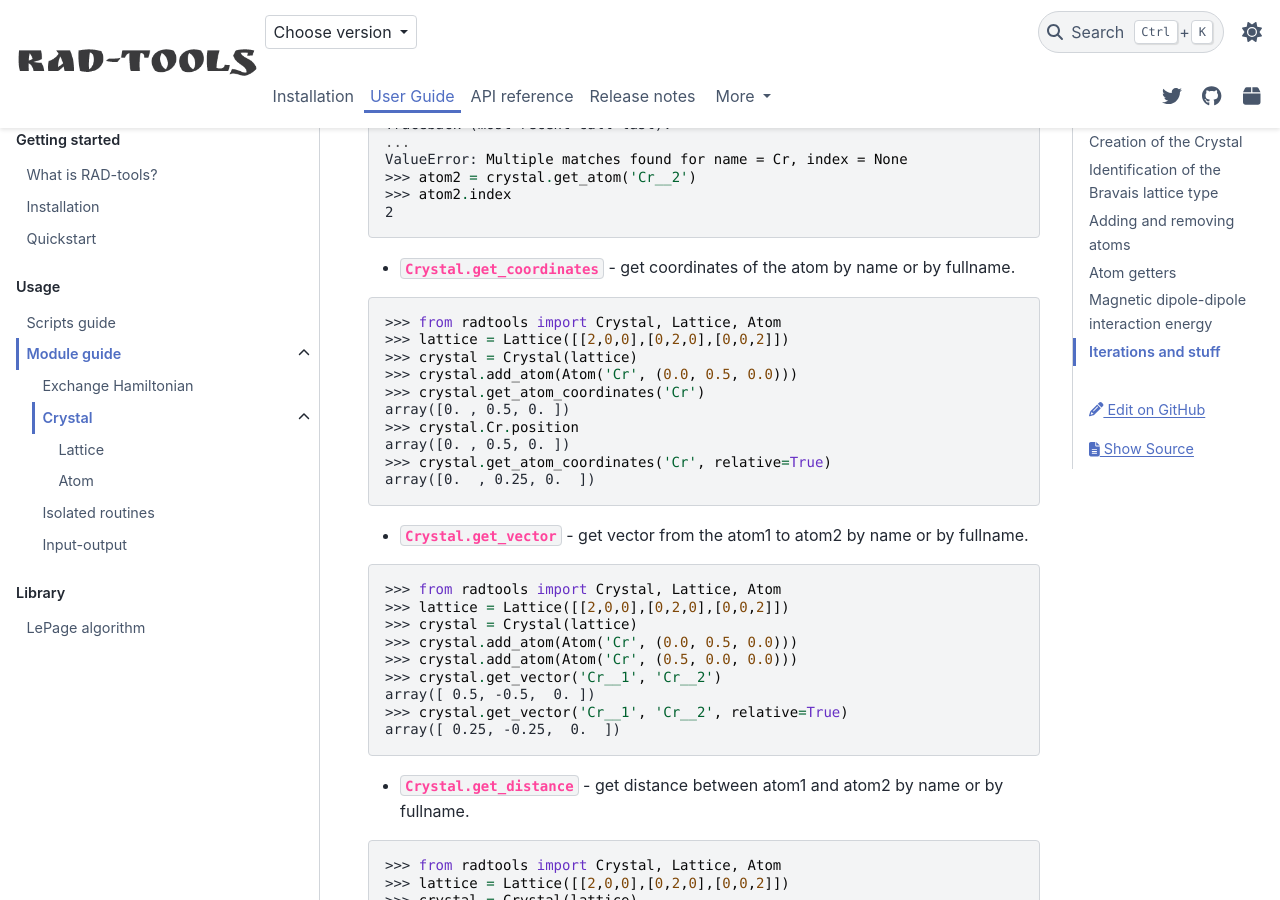
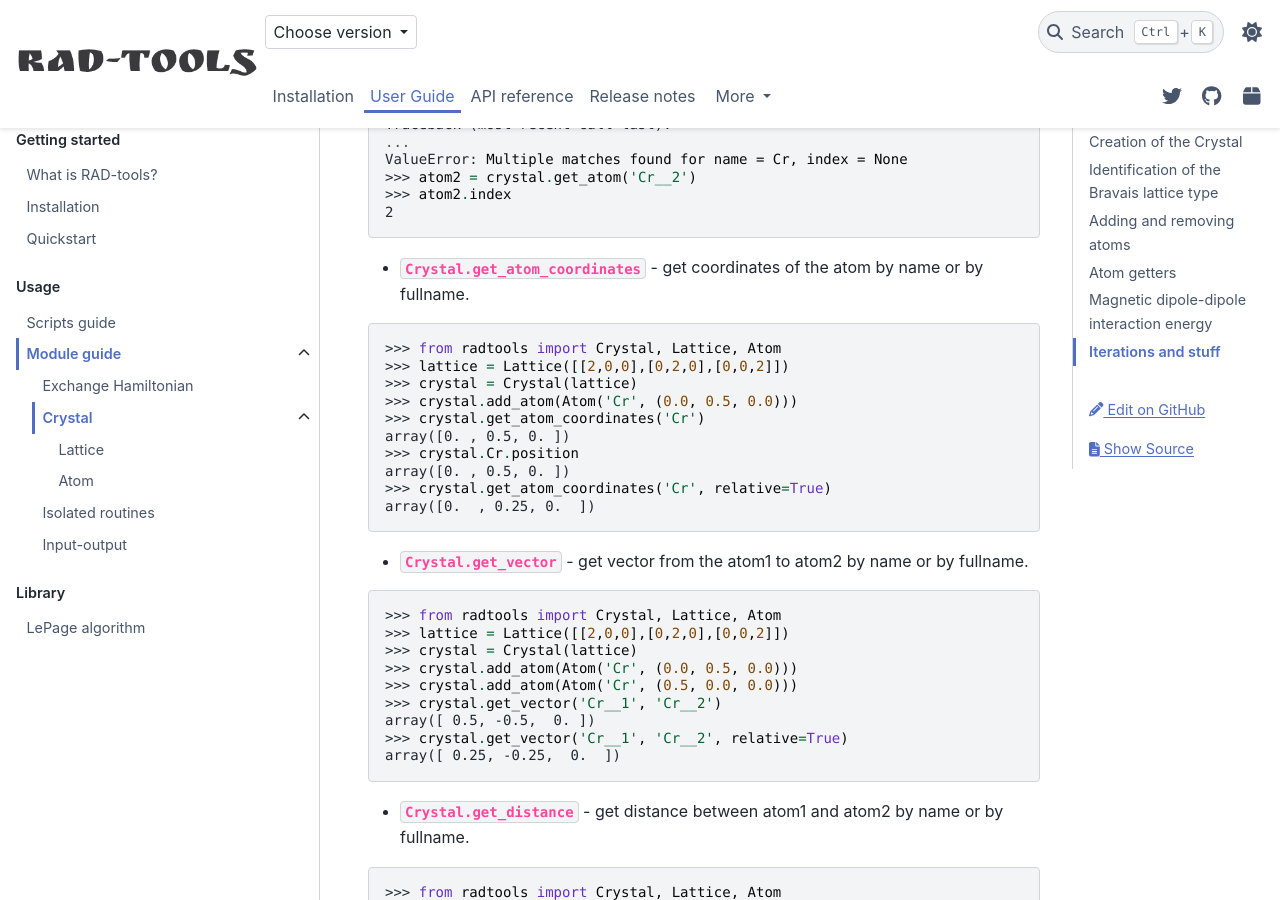
Before and after one commit to adrybakov/rad-tools, a Sphinx documentation site: the page built from docs/source/user-guide/module/crystal/index.rst, in a window 1280 px wide and 900 px high, scrolled down 3566 px. Built offline with Sphinx 7.4.7 and the PyData theme 0.15.4, drawn with Linux system fonts in a browser that asks for light colours; comment, search, counter and statistics services are not loaded.

Commit message:
Fix typo

```diff
--- a/docs/source/user-guide/module/crystal/index.rst
+++ b/docs/source/user-guide/module/crystal/index.rst
@@ -174,7 +174,7 @@ There is a number of properties involving atom of the crystal you have access to
     >>> atom2.index
     2
 
-* :py:attr:`.Crystal.get_coordinates` - get coordinates of the atom by name or by fullname.
+* :py:attr:`.Crystal.get_atom_coordinates` - get coordinates of the atom by name or by fullname.
 
 .. doctest::
 
```
